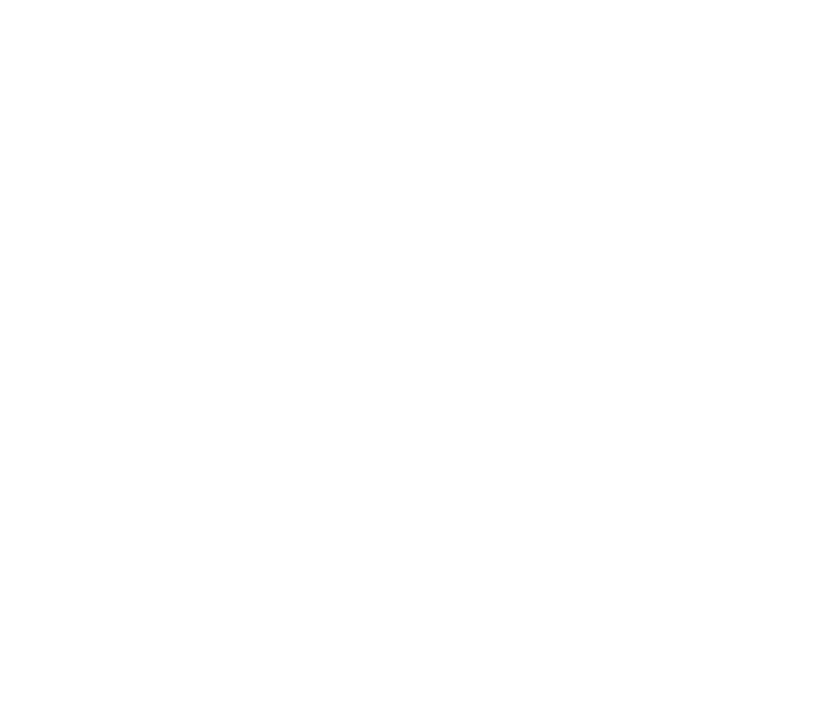
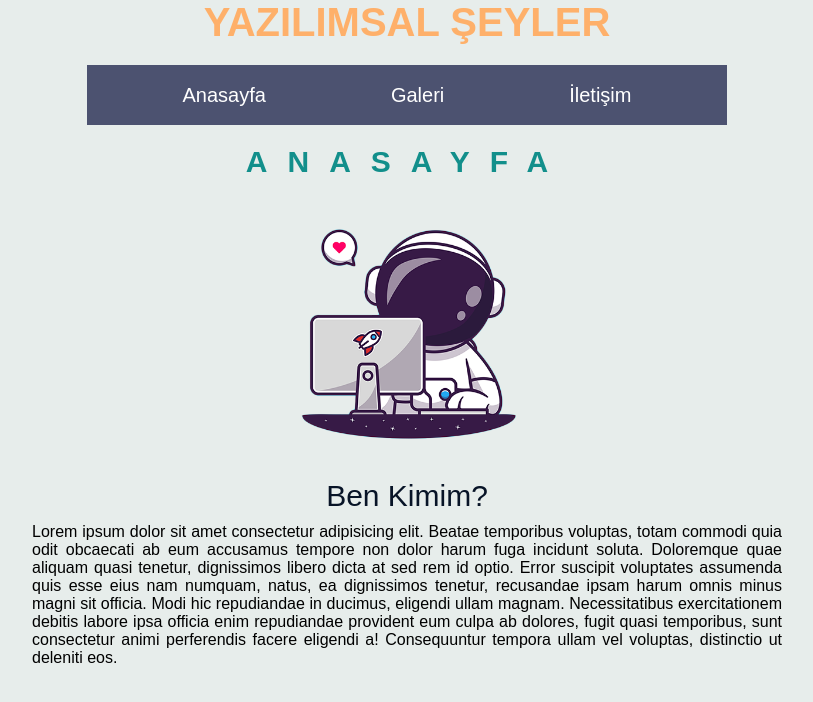
Before and after one commit to mericcintosun/patikadev_css_odev1, a plain HTML site: page index.html in a window 1280 px wide. Shown: the whole page, without its empty margins (233-1046 px from the left). Drawn offline with Linux system fonts and the light colour scheme.

Commit message:
odev tamamlandi

```diff
--- a/index.html
+++ b/index.html
@@ -1,13 +1,38 @@
 <!DOCTYPE html>
-<html lang="en">
+<html lang="tr">
 <head>
     <meta charset="UTF-8">
     <meta http-equiv="X-UA-Compatible" content="IE=edge">
     <meta name="viewport" content="width=device-width, initial-scale=1.0">
-    <title>Document</title>
     <link rel="stylesheet" href="style.css">
+    <title>Yazılımsal Şeyler</title>
 </head>
 <body>
-
+    <!-- Header Start -->
+    <h1>YAZILIMSAL ŞEYLER</h1>
+    <header class="container">
+        <nav>
+            <div class="menu">
+                <ul>
+                    <li><a href="index.html">Anasayfa</a></li>
+                    <li><a href="about-us.html">Galeri</a></li>
+                    <li><a href="contact.html">İletişim</a></li>
+                </ul>
+            </div>
+        </nav>
+    </header>
+    <!-- Header End -->
+    <!-- Section Start -->
+    <section>
+        <h2 class="h2">ANASAYFA</h2>
+        <div class="image">
+            <img src="img/logo.png" alt="Yazılımsal Şeyler Logo">
+            <p class="kim">Ben Kimim?</p>
+        </div>
+        <div class="paragraf">
+            <p>Lorem ipsum dolor sit amet consectetur adipisicing elit. Beatae temporibus voluptas, totam commodi quia odit obcaecati ab eum accusamus tempore non dolor harum fuga incidunt soluta. Doloremque quae aliquam quasi tenetur, dignissimos libero dicta at sed rem id optio. Error suscipit voluptates assumenda quis esse eius nam numquam, natus, ea dignissimos tenetur, recusandae ipsam harum omnis minus magni sit officia. Modi hic repudiandae in ducimus, eligendi ullam magnam. Necessitatibus exercitationem debitis labore ipsa officia enim repudiandae provident eum culpa ab dolores, fugit quasi temporibus, sunt consectetur animi perferendis facere eligendi a! Consequuntur tempora ullam vel voluptas, distinctio ut deleniti eos.</p>
+        </div>
+    </section>
+    <!-- Section End -->
 </body>
 </html>
--- a/style.css
+++ b/style.css
@@ -0,0 +1,95 @@
+/*
+    RENK PALETLERİ
+    #FEB06A TURUNCUMSU
+    #4C5270 LACİVERTİMSİ
+    #FFFFFF BEYAZ
+    #36EEE0 TURKUAZ
+    #128F8B ORMAN YEŞİLİ
+    #081427 SİYAHIMSI
+*/
+* {
+    margin: 0;
+    padding: 0;
+    box-sizing: border-box;
+}
+@import url('https://fonts.googleapis.com/css2?family=Poppins:wght@300;400;600;700&display=swap');
+header {
+    height: 60px;
+}
+body {
+    font-family: 'poppins', sans-serif;
+    background-color:#E7EDEB ;
+}
+h1 {
+    color:#FEB06A;
+    text-align: center;
+    font-size: 40px;
+    margin-bottom: 10px;
+}
+a {
+    color: black;
+}
+.container {
+    width: 50%;
+    background-color:#4C5270;
+    margin: auto;
+    margin-bottom: 20px;
+}
+
+header nav {
+    display: flex;
+    justify-content: space-around;
+    align-items: center;
+    height: 100%;
+    margin-top: 20px;
+}
+nav ul {
+    text-decoration: none;
+    display: flex;
+    list-style:none;
+    column-gap: 125px;
+    font-size: 20px;
+}
+
+nav ul li a:hover {
+    color: aqua;
+}
+.menu ul li a{
+    width: 500px;
+    color: white;
+    text-decoration: none;
+}
+.h2 {
+    text-align: center;
+    color:#128F8B;
+    font-size: 30px;
+    letter-spacing: 20px;
+}
+img {
+    display: block;
+    margin: auto;
+    width: 300px;
+}
+.paragraf {
+    display: block;
+    margin: auto;
+    text-align: justify;
+    font-size: 16px;
+    width: 750px;
+}
+.kim {
+    text-align: center;
+    font-size: 30px;
+    display: block;
+    margin: auto;
+    color:#081427;
+    margin-bottom: 10px;
+}
+.contact a{
+    display: block;
+    margin: auto;
+    text-decoration: none;
+    text-align: center;
+    font-size: 25px;
+    color: #864f1e;
+}
```
Also changed, not shown: about-us.html (added, +41 -0 lines), contact.html (added, +35 -0 lines), img/logo.png (added).
